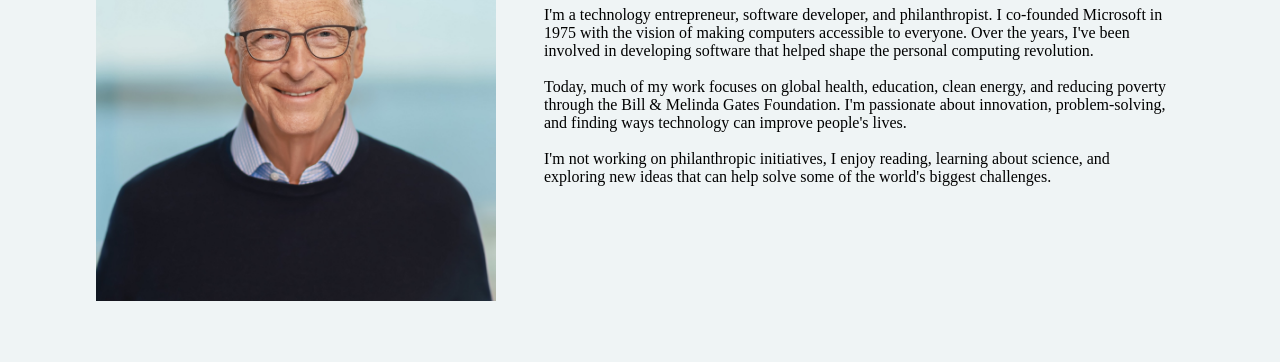
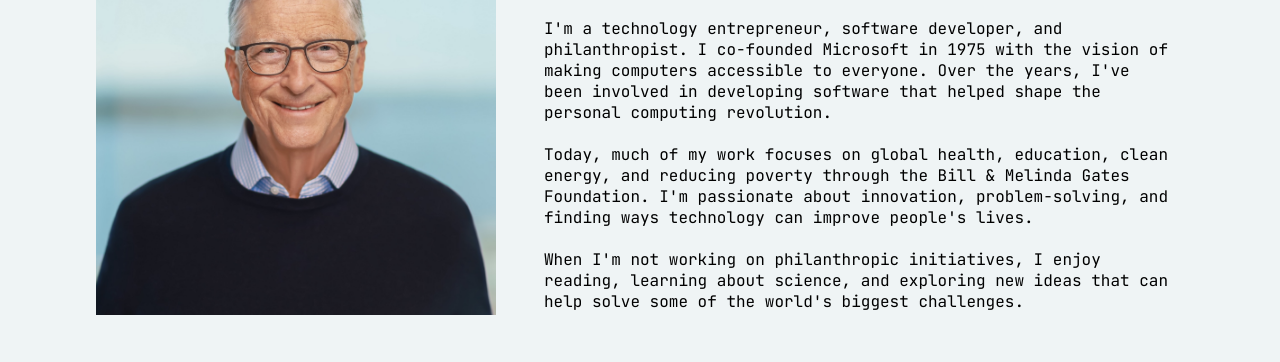
Before and after one commit to apociello/home-page, a plain HTML site: page index.html in a window 1280 px wide. Shown: the part 147-509 px from the top of the page. Drawn offline with Linux system fonts and the light colour scheme.

Commit message:
feat: add jetbrains font

```diff
--- a/index.html
+++ b/index.html
@@ -17,7 +17,7 @@
             <br>
             <p>Today, much of my work focuses on global health, education, clean energy, and reducing poverty through the Bill & Melinda Gates Foundation. I'm passionate about innovation, problem-solving, and finding ways technology can improve people's lives.</p>
             <br>
-            <p>I'm not working on philanthropic initiatives, I enjoy reading, learning about science, and exploring new ideas that can help solve some of the world's biggest challenges.</p>
+            <p>When I'm not working on philanthropic initiatives, I enjoy reading, learning about science, and exploring new ideas that can help solve some of the world's biggest challenges.</p>
         </div>
     </header>
 
@@ -36,8 +36,6 @@
     <footer>
         <div class="footer-left">
             <h1>Contact me</h1>
-            <p>Feel free to get in touch regarding partnerships, speaking engagements, or other opportunities.</p>
-            <br>
             <p>1 Microsoft Way</p>
             <p>Redmond, Washington 98052</p>
             <br>
--- a/style.css
+++ b/style.css
@@ -1,3 +1,11 @@
+@font-face {
+  font-display: swap;
+  font-family: 'JetBrains Mono';
+  font-style: normal;
+  font-weight: 400;
+  src: url('./fonts/jetbrains-mono-v24-latin-regular.woff2') format('woff2');
+}
+
 * {
     margin: 0;
     padding: 0;
@@ -5,6 +13,7 @@
 }
 
 body{
+    font-family: 'JetBrains Mono';
     padding: 3rem 6rem;
     background-color: #eff4f5;
     display: flex;
```
Also changed, not shown: fonts/jetbrains-mono-v24-latin-regular.woff2 (added).
